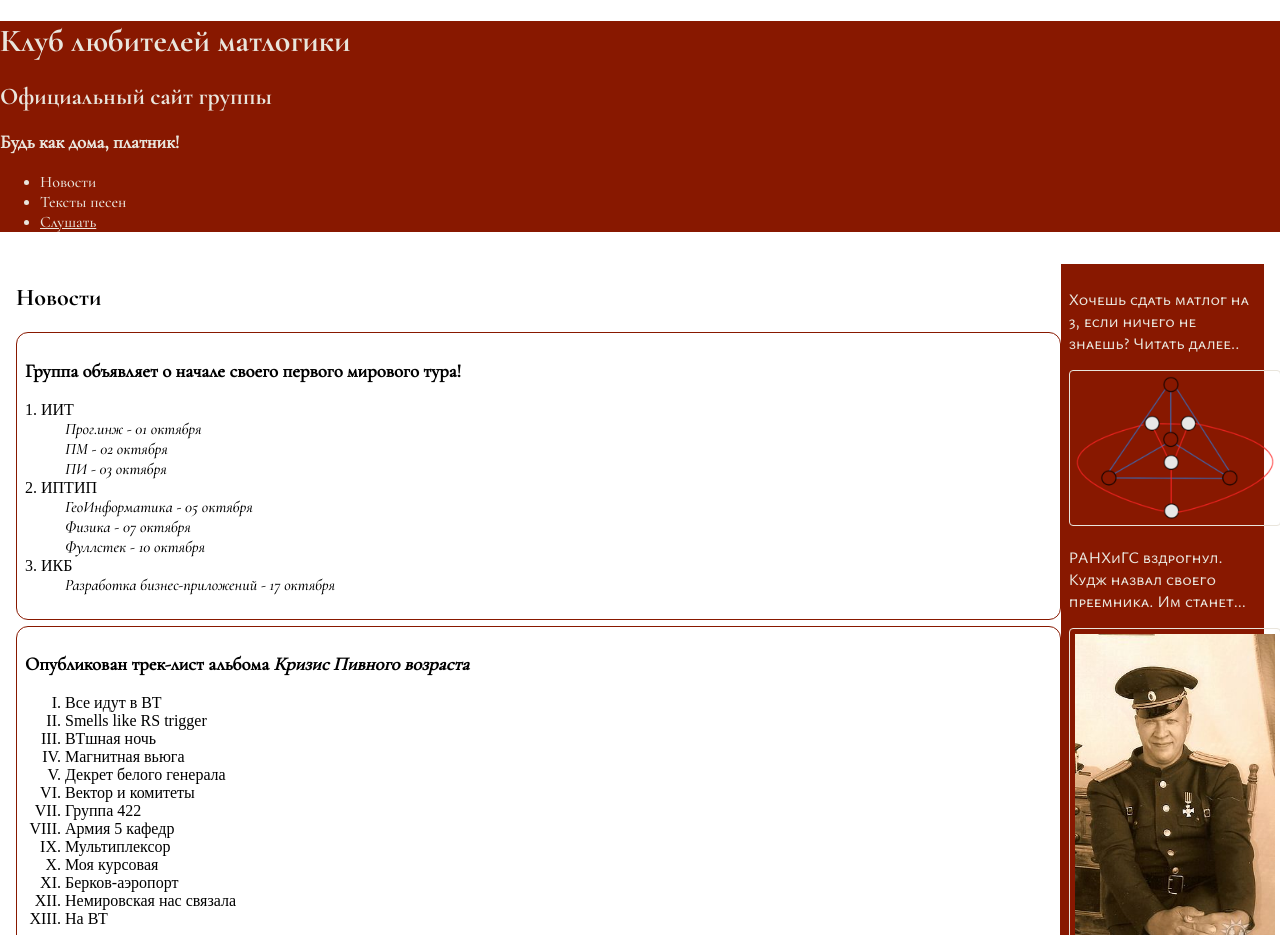
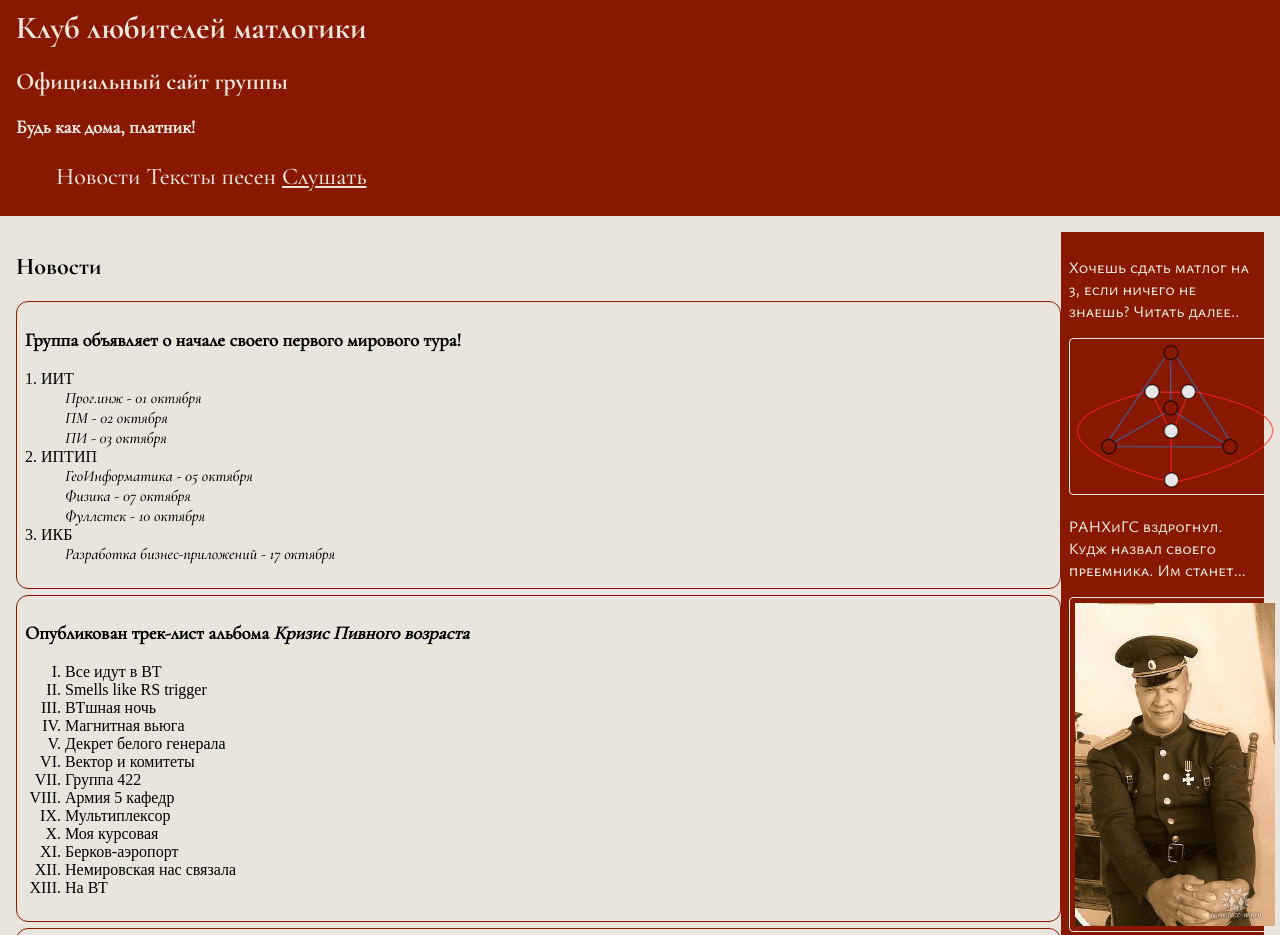
Before and after one commit to monke-master/MatlogClubSite, a plain HTML site: page index.html in a window 1280 px wide. Shown: the top 935 px of the page. Drawn offline with Linux system fonts and the light colour scheme.

Commit message:
position

```diff
--- a/index.html
+++ b/index.html
@@ -10,15 +10,16 @@
 <body>
 
 	<header>
-		<h1>Клуб любителей матлогики</h1>
-		<h2 id="mainHeader">Официальный сайт группы</h2>
+		<h1 id="mainHeader">Клуб любителей матлогики</h1>
+		<h2>Официальный сайт группы</h2>
 		<h3>Будь как дома, платник!</h3>
-		<ul>
-			<li><a>Новости</a></li>
-			<li><a>Тексты песен</a></li>
-			<li><a href="https://aleksej1024.github.io/soviet_tunes/">Слушать</a></li>
-		</ul>
-
+		<nav>
+			<ul>
+				<li><a>Новости</a></li>
+				<li><a>Тексты песен</a></li>
+				<li><a href="https://aleksej1024.github.io/soviet_tunes/">Слушать</a></li>
+			</ul>
+		</nav>
 	</header>
 
 
--- a/style.css
+++ b/style.css
@@ -40,6 +40,9 @@
 	font-weight: normal;
 }
 
+html {
+	padding: 0;
+}
 
 
 h1 {
@@ -79,16 +82,31 @@ dt ~ dd {
 	font-family: "CormorantGaramond-MediumItalic"
 }
 
+header {
+	background: var(--color-onPrimary);
+	position: sticky;
+	top: 0;
+	padding-left: 1em;
+	padding-top: 0.5em;
+	padding-bottom: 0.1em;
+}
+
+nav {
+	font-size: 1.5em;
+}
+
 header * {
 	color: var(--color-primary)
 }
 
-header {
-	background: var(--color-onPrimary)
+#mainHeader {
+	margin: 0;
 }
 
+
+
 body {
-	background: var(--color-primary)
+	background: var(--color-primary);
 	padding: 0;
 	margin: 0;
 }
@@ -127,3 +145,8 @@ header a:active {
 header a:visited {
 	color: grey;
 }
+
+header li {
+	display: inline;
+
+}
```
